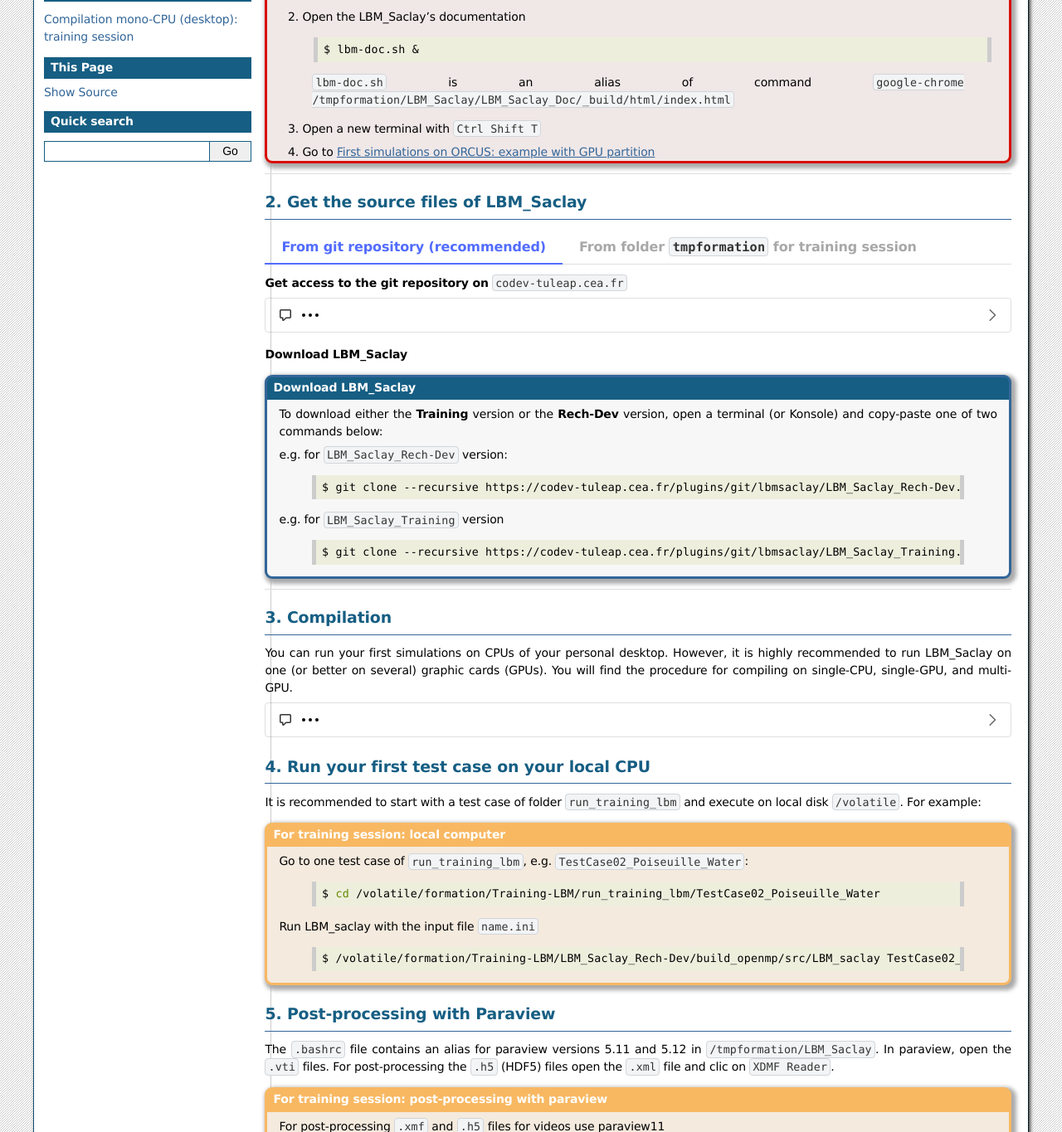
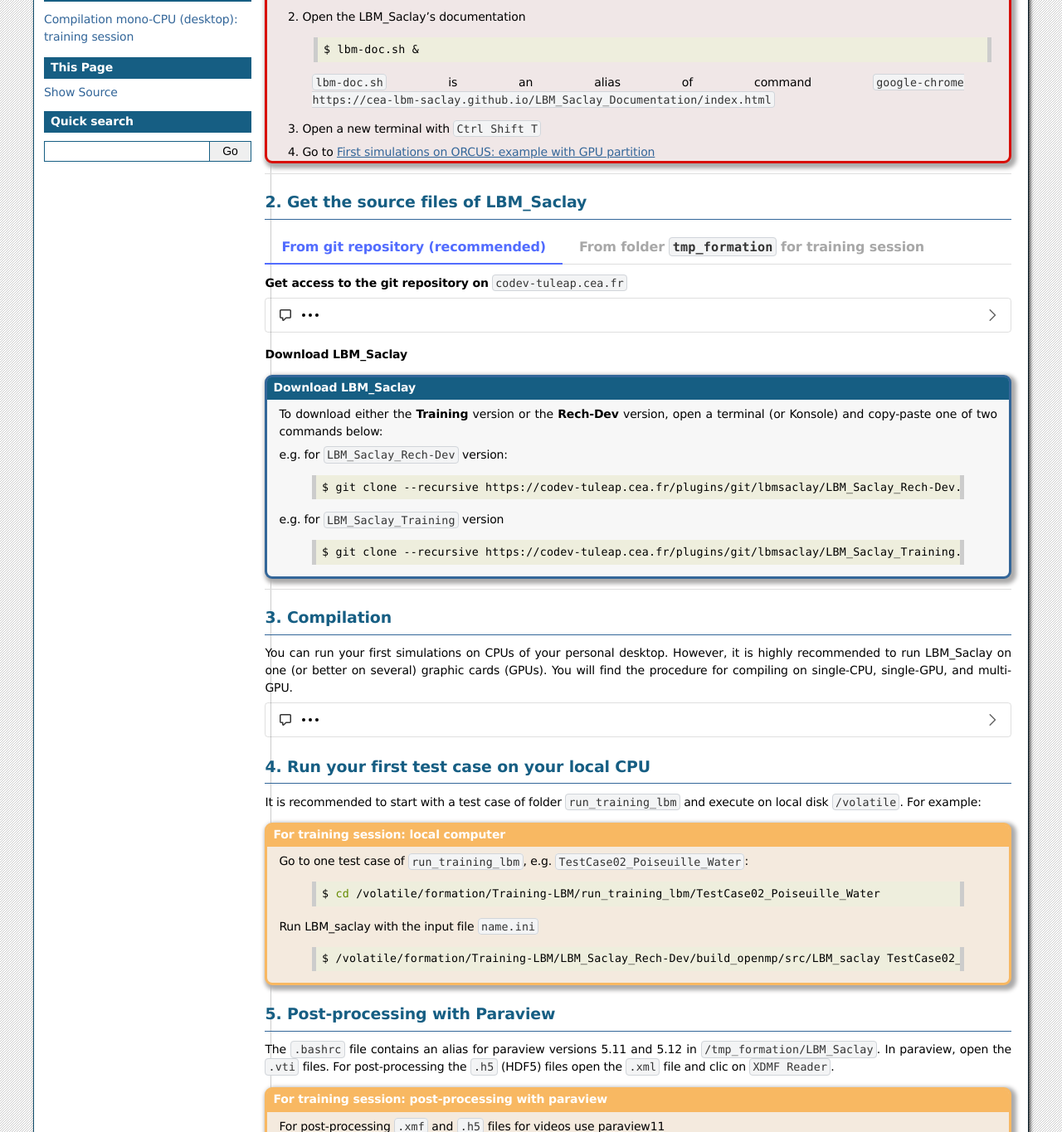
Before and after one commit to cea-lbm-saclay/LBM_Saclay_Documentation, a Sphinx documentation site: the page built from doc/src_doc/01_USER_GUIDE/QUICKSTART/quickstart.rst, in a window 1280 px wide. Shown: the part 390-1755 px from the top of the page at 83% size. Built offline with Sphinx 7.4.7, drawn with Linux system fonts in a browser that asks for light colours.

Commit message:
Update for SMEMaG training

```diff
--- a/doc/src_doc/01_USER_GUIDE/QUICKSTART/quickstart.rst
+++ b/doc/src_doc/01_USER_GUIDE/QUICKSTART/quickstart.rst
@@ -42,7 +42,7 @@
 
                $ lbm-doc.sh &
 
-          ``lbm-doc.sh`` is an alias of command ``google-chrome /tmpformation/LBM_Saclay/LBM_Saclay_Doc/_build/html/index.html``
+          ``lbm-doc.sh`` is an alias of command ``google-chrome https://cea-lbm-saclay.github.io/LBM_Saclay_Documentation/index.html``
 
          3. Open a new terminal with ``Ctrl Shift T``
 
@@ -92,22 +92,28 @@
                $ git clone --recursive https://codev-tuleap.cea.fr/plugins/git/lbmsaclay/LBM_Saclay_Training.git
 
 
-   .. tab-item:: From folder ``tmpformation`` for training session
+   .. tab-item:: From folder ``tmp_formation`` for training session
 
       .. admonition:: For training session
-         :class: important
+         :class: error
 
          Copy file ``LBM_Saclay_Rech-Dev.tar``
 
           .. code-block:: shell
 
-             $ cp /tmpformation/LBM_Saclay/LBM_Saclay_Rech-Dev.tar .
+             $ cp /tmp_formation/LBM_Saclay/LBM_Saclay_Rech-Dev.tar .
 
          untar your file
 
           .. code-block:: shell
 
              $ tar -xvf LBM_Saclay_Rech-Dev.tar
+
+         Go to LBM_Saclay folder
+
+          .. code-block:: shell
+
+             $ cd LBM_Saclay_Rech-Dev.
 
 
 3. Compilation
@@ -229,7 +239,7 @@
 5. Post-processing with Paraview
 --------------------------------
 
-The ``.bashrc`` file contains an alias for paraview versions 5.11 and 5.12 in ``/tmpformation/LBM_Saclay``. In paraview, open the ``.vti`` files. For post-processing the ``.h5`` (HDF5) files open the ``.xml`` file and clic on ``XDMF Reader``.
+The ``.bashrc`` file contains an alias for paraview versions 5.11 and 5.12 in ``/tmp_formation/LBM_Saclay``. In paraview, open the ``.vti`` files. For post-processing the ``.h5`` (HDF5) files open the ``.xml`` file and clic on ``XDMF Reader``.
 
 .. admonition:: For training session: post-processing with paraview
    :class: important
--- a/doc/src_doc/01_USER_GUIDE/SIMU_ON_ORCUS/Simulations-ORCUS-GPU.rst
+++ b/doc/src_doc/01_USER_GUIDE/SIMU_ON_ORCUS/Simulations-ORCUS-GPU.rst
@@ -21,7 +21,7 @@
 
             .. code-block:: shell
 
-               loginname@is247529:~$ ssh -XC orcusloginamd2
+               $ ssh -XC orcusloginamd2
 
       returns
 
```
Also changed, not shown: other parts of doc/src_doc/01_USER_GUIDE/QUICKSTART/quickstart.rst (+7 -3 lines).
